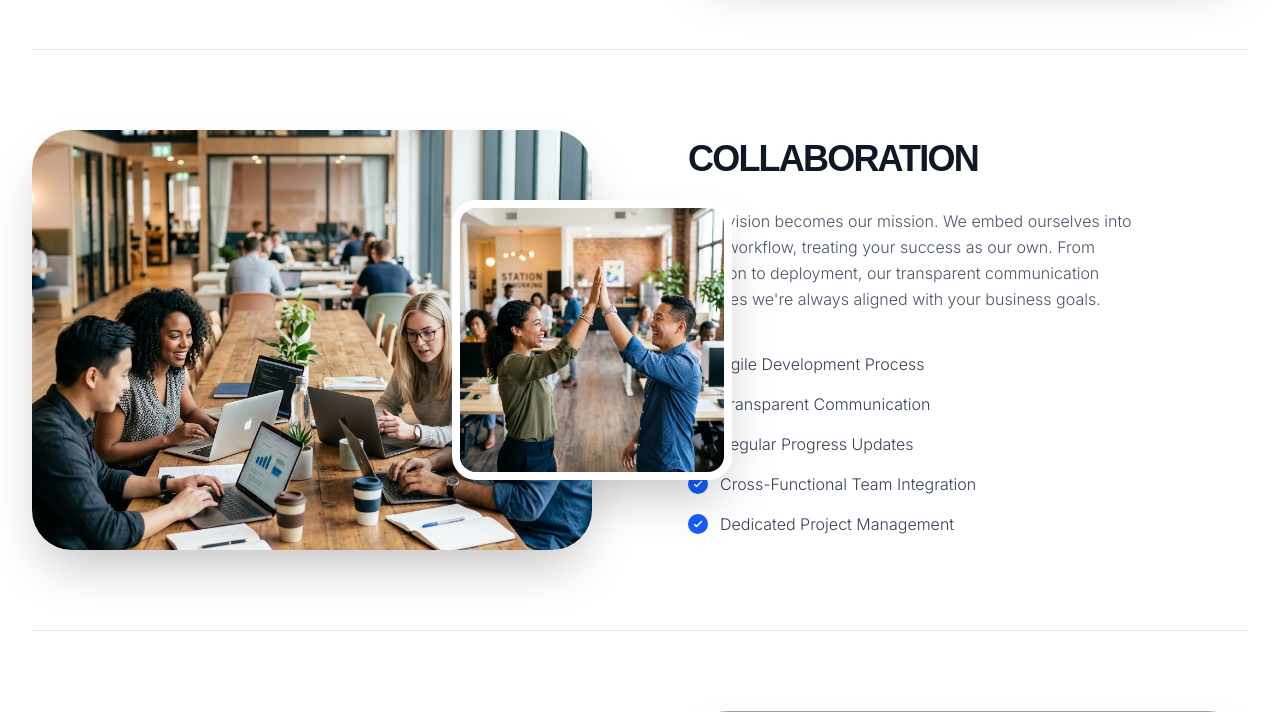
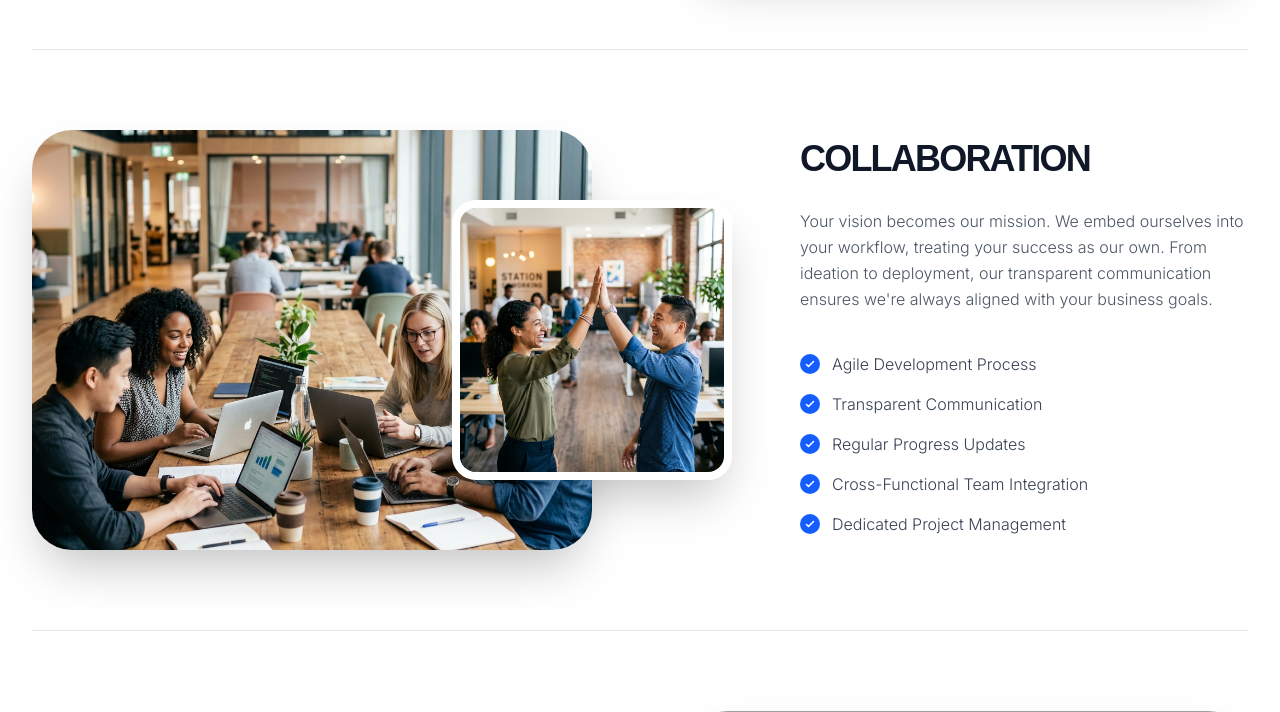
Before and after one commit to HassaanAwan786/BackCaps_Company_webSite, a Laravel app: page / in a window 1280 px wide. Shown: the part 2119-2831 px from the top of the page. Run offline with Laravel 12, Linux system fonts and the light colour scheme; data comes from the database, SQL or seed files in the repository; tables that the repository leaves empty hold one stand-in row (values such as "Sample post"); style sheets or scripts are compiled from the project's sources; some libraries are stand-ins or nearby versions; some web fonts are replaced; grey boxes are pictures that could not be loaded.

Commit message:
fix urls accordingly

```diff
--- a/resources/js/Components/Hero/WhoWeAre.jsx
+++ b/resources/js/Components/Hero/WhoWeAre.jsx
@@ -142,8 +142,9 @@ const WhoWeAre = () => {
                                     initial={{ opacity: 0, x: pillar.reverse ? 50 : -50 }}
                                     whileInView={{ opacity: 1, x: 0 }}
                                     viewport={{ once: true, margin: "-100px" }}
-                                    className="flex-1 text-left"
+                                    className={`flex-1 text-left w-full ${pillar.reverse ? 'lg:flex lg:justify-end' : ''}`}
                                 >
+                                    <div className="w-fit max-w-xl">
                                         <h3 className="text-2xl sm:text-3xl lg:text-4xl font-black text-gray-900 uppercase tracking-tighter mb-6 sm:mb-8 leading-[0.9] font-display">
                                             {pillar.title}
                                         </h3>
@@ -166,6 +167,7 @@ const WhoWeAre = () => {
                                                 </motion.li>
                                             ))}
                                         </ul>
+                                    </div>
                                 </motion.div>
 
                                 {/* Image Content */}
--- a/resources/js/app.jsx
+++ b/resources/js/app.jsx
@@ -8,7 +8,7 @@ import { createRoot } from 'react-dom/client';
 const appName = import.meta.env.VITE_APP_NAME || 'Laravel';
 
 createInertiaApp({
-    title: (title) => `${title} - ${appName}`,
+    title: (title) => title === 'Home' || title === appName ? appName : `${title} - ${appName}`,
     resolve: (name) =>
         resolvePageComponent(
             `./Pages/${name}.jsx`,
--- a/resources/views/app.blade.php
+++ b/resources/views/app.blade.php
@@ -44,8 +44,8 @@
             <meta property="twitter:image" content="{{ asset('assets/images/who_1.png') }}">
 
             <!-- Favicon -->
-            <link rel="icon" type="image/png" href="{{ asset('assets/images/logo_icon.png') }}">
-            <link rel="apple-touch-icon" href="{{ asset('assets/images/logo_icon.png') }}">
+            <link rel="icon" type="image/jpeg" href="{{ asset('assets/Website icons/Backcaps.jpeg') }}">
+            <link rel="apple-touch-icon" href="{{ asset('assets/Website icons/Backcaps.jpeg') }}">
         @endif
 
         <!-- Fonts -->
```
Lines whose indentation alone changed are shown as unchanged.
